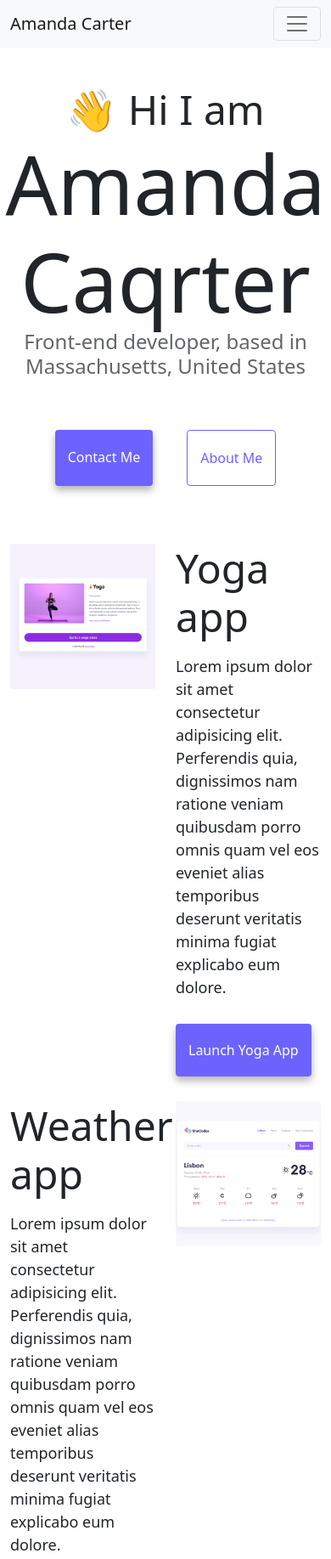
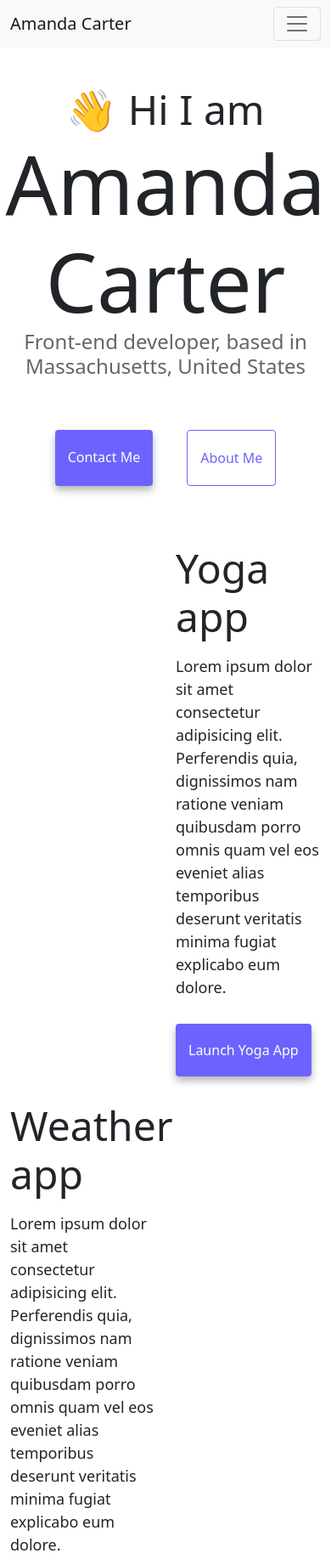
Before and after one commit to abazelais/my-portfolio, a plain HTML site: page index.html in a window 390 px wide. Shown: the top 1835 px of the page at 85% size. Drawn offline with nearby package versions, Linux system fonts and the light colour scheme.

Commit message:
hide images when under 768px on index.html

```diff
--- a/index.html
+++ b/index.html
@@ -51,7 +51,7 @@
       </div>
     </nav>
     <h2 class="text-center">👋 Hi I am</h2>
-    <h1 class="text-center">Amanda Caqrter</h1>
+    <h1 class="text-center">Amanda Carter</h1>
     <h3 class="text-center">Front-end developer, based in Massachusetts, United States</h3>
     <div class="navigation-links mb-5">
       <a href="about.html#contact" class="primary-link">Contact me</a>
@@ -60,7 +60,7 @@
     <div class="container">
       <div class="row">
         <div class="col-6">
-          <img src="images/yoga.png" class="img-fluid rounded" />
+          <img src="images/yoga.png" class="img-fluid rounded d-none d-md-block" />
         </div>
         <div class="col-6">
           <h2 class="mb-3">Yoga app</h2>
@@ -89,12 +89,12 @@
           </div>
         </div>
         <div class="col-6">
-          <img src="images/weather.png" class="img-fluid rounded" />
+          <img src="images/weather.png" class="img-fluid rounded d-none d-md-block" />
         </div>
       </div>
       <div class="row mt-5">
         <div class="col-6">
-          <img src="images/yogurt.png" class="img-fluid rounded" />
+          <img src="images/yogurt.png" class="img-fluid rounded d-none d-md-block" />
         </div>
         <div class="col-6">
           <h2 class="mb-3">Yogurt app</h2>
```
